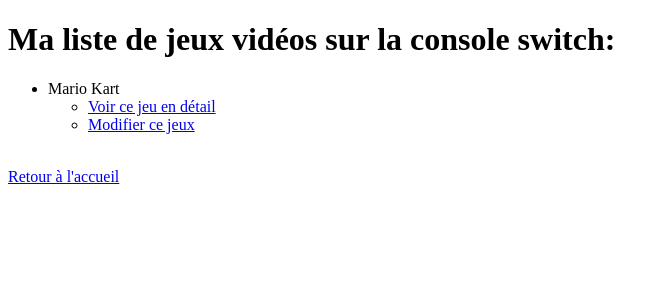
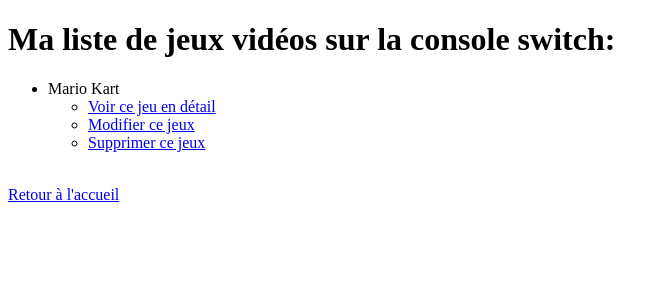
Before and after one commit to Verlant/PHP_TP-PDO, a PHP site: page /by_console.php?id=1 in a window 1280 px wide. Shown: the top 300 px of the page, without its empty margins (0-668 px from the left). Run offline with PHP 8.4, Linux system fonts and the light colour scheme; data comes from the database, SQL or seed files in the repository.

Commit message:
TP terminé

```diff
--- a/by_console.php
+++ b/by_console.php
@@ -57,6 +57,7 @@ if (!isset($id)) {
                     <ul>
                         <li><a href="show_one.php?id=<?= $table_row['id_jeux'] ?>">Voir ce jeu en détail</a></li>
                         <li><a href="form_update.php?id=<?= $table_row['id_jeux'] ?>">Modifier ce jeux</a></li>
+                        <li><a href="form_delete.php?id=<?= $table_row['id_jeux'] ?>">Supprimer ce jeux</a></li>
                     </ul>
                 </li><br />
             <?php endforeach ?>
```
